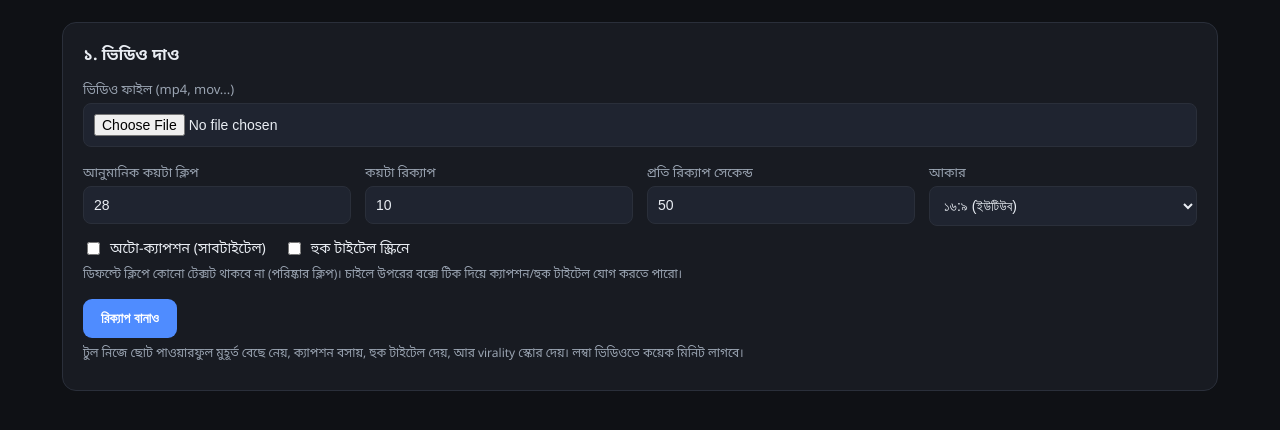
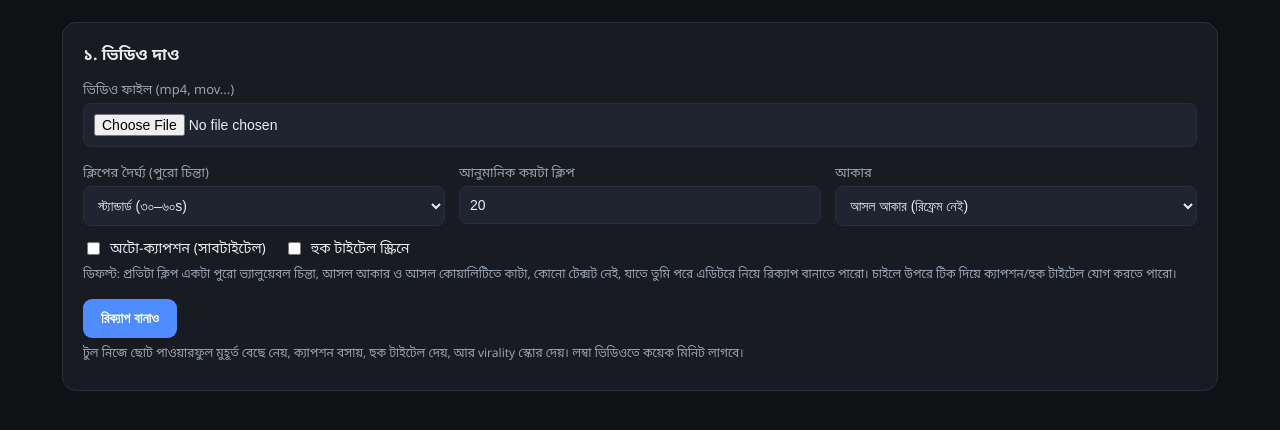
Before and after one commit to freelancerroman22/my-website, a Flask app: page / in a window 1280 px wide. Shown: the part 57-487 px from the top of the page. Run offline with Flask 3, Linux system fonts and the light colour scheme.

Commit message:
v1.4: full-thought clips with length ranges, original-quality cut (stream copy), no reframe default
Co-Authored-By: Claude Opus 4.8 <noreply@anthropic.com>
Claude-Session: https://claude.ai/code/session_015PiNtV795V5b52WazongBS

```diff
--- a/recap-studio/app.py
+++ b/recap-studio/app.py
@@ -83,12 +83,14 @@ def get_models(client, quality=False):
     order = found + [m for m in GEMINI_MODELS if m not in found]
     return order
 TRANSCRIBE_CHUNK_SEC = 600         # অডিও কত সেকেন্ডের টুকরো করে ট্রান্সক্রাইব করবে
-# ক্লিপ ছোট: কোনোটা মাত্র ৩ সে. (একটা পাঞ্চি লাইন), কোনোটা একটু বড়
-MIN_CLIP_SEC = 3
-MAX_CLIP_SEC = 20
-LEAD_IN = 0.25                     # ক্লিপের শুরুতে সামান্য আগে থেকে (প্রথম শব্দ যেন না কাটে)
-TAIL = 0.45                        # ক্লিপের শেষে সামান্য পরে পর্যন্ত
-RECAP_TARGET_SEC = 50              # একটা রিক্যাপ আনুমানিক কত সেকেন্ড হবে
+# ক্লিপ = একটা পুরো ভ্যালুয়েবল চিন্তা (হুক + শেষ পর্যন্ত punchline), ছোট টুকরো না
+CLIP_MIN_DEFAULT = 30              # ডিফল্ট ক্লিপ দৈর্ঘ্য রেঞ্জ (সেকেন্ড)
+CLIP_MAX_DEFAULT = 60
+ABS_MIN_CLIP = 5                   # একদম সর্বনিম্ন/সর্বোচ্চ সীমা
+ABS_MAX_CLIP = 200
+LEAD_IN = 0.3                      # ক্লিপের শুরুতে সামান্য আগে (প্রথম শব্দ যেন না কাটে)
+TAIL = 0.5                         # ক্লিপের শেষে সামান্য পরে পর্যন্ত
+RECAP_TARGET_SEC = 120            # রিক্যাপ লক্ষ্য ~২ মিনিট
 
 # আকার অনুযায়ী আউটপুট সাইজ (W, H)
 ASPECTS = {
@@ -254,8 +256,8 @@ def tidy_hook(hook: str) -> str:
     return h
 
 
-def find_clips(segments, target_clips):
-    """Gemini দিয়ে অনেকগুলো ছোট পাঞ্চি মুহূর্ত + হুক বের করা।"""
+def find_clips(segments, target_clips, clip_min=CLIP_MIN_DEFAULT, clip_max=CLIP_MAX_DEFAULT):
+    """Gemini দিয়ে অনেকগুলো পুরো-চিন্তার ভ্যালুয়েবল ক্লিপ + হুক বের করা।"""
     from google import genai
     if not API_KEY:
         raise RuntimeError("Gemini API key নেই।")
@@ -286,15 +288,17 @@ On Purpose, Mel Robbins এর মতো পডকাস্ট থেকে ভ
 মনে রাখো: কম কিন্তু সত্যিকারের পাওয়ারফুল ক্লিপ অনেক ভালো, দুর্বল ক্লিপে সংখ্যা ভরাট কোরো না।
 
 ক্লিপের নিয়ম (খুব জরুরি, রেফারেন্স স্টাইল):
-- প্রতিটা ক্লিপ খুব ছোট: {MIN_CLIP_SEC}-{MAX_CLIP_SEC} সেকেন্ড।
-- কিছু ক্লিপ হবে মাত্র ৩-৬ সেকেন্ডের, শুধু একটা পাঞ্চি লাইন, যদি সেই এক লাইনই
-  যথেষ্ট পাওয়ারফুল হয়।
-- একটা পুরো বড় অংশ নিও না; শুধু সবচেয়ে ধাক্কা-দেওয়া অংশটুকু কাটো।
-- ক্লিপ যেন কথার মাঝপথে শুরু বা শেষ না হয়।
+- প্রতিটা ক্লিপ হবে একটা **পুরো, সম্পূর্ণ চিন্তা** — একটা শক্তিশালী লাইন দিয়ে শুরু
+  (hook), তারপর সেই পয়েন্টটা বুঝিয়ে শেষে একটা payoff/punchline-এ শেষ।
+- দৈর্ঘ্য মোটামুটি {clip_min}-{clip_max} সেকেন্ড। চিন্তাটা সম্পূর্ণ করতে একটু কম-বেশি
+  হতে পারে, কিন্তু কখনো {ABS_MAX_CLIP} সেকেন্ডের বেশি না।
+- ক্লিপ যেন একটা স্বাভাবিক জায়গায় শুরু ও শেষ হয়, কথার মাঝপথে কেটে নয়।
+- punchline/সিদ্ধান্তের লাইনটা অবশ্যই ক্লিপের ভেতরে রাখো, কেটে ফেলো না।
+- একা দেখলে ক্লিপটা নিজে থেকেই সম্পূর্ণ ও বোধগম্য হতে হবে।
 
 hook লেখার নিয়ম (রেফারেন্স স্টাইল, খুব জরুরি):
-- hook হবে ক্লিপের ভেতরে বক্তার বলা সবচেয়ে ধাক্কা-দেওয়া আসল বাক্যটাই, প্রায়
-  হুবহু (verbatim)। নিজে থেকে নতুন টাইটেল বানাবে না।
+- hook হবে ক্লিপের শুরুর দিকের সবচেয়ে ধাক্কা-দেওয়া আসল বাক্যটাই, প্রায় হুবহু
+  (verbatim)। নিজে থেকে নতুন টাইটেল বানাবে না।
 - খুব ছোট রাখো, সর্বোচ্চ ৬-১০ শব্দ। দরকার হলে বড় বাক্যের সবচেয়ে পাঞ্চি অংশটুকু নাও।
 - একটা bold দাবি বা curiosity-gap প্রশ্ন, যা শুনে মানুষ থমকে যায়।
 - বর্ণনামূলক টাইটেল বা কোলন ( : ) লিখবে না।
@@ -349,10 +353,10 @@ scroll-stopping ও ভাইরাল হওয়ার যোগ্য। স
         if st >= max_end:          # ট্রান্সক্রিপ্টের বাইরে, বাদ
             continue
         en = min(en, max_end)
-        if en - st < MIN_CLIP_SEC:
-            en = min(st + MIN_CLIP_SEC, max_end)
-        if en - st > MAX_CLIP_SEC:
-            en = st + MAX_CLIP_SEC
+        if en - st < ABS_MIN_CLIP:      # খুব ছোট হলে বাদ (চিন্তা অসম্পূর্ণ)
+            continue
+        if en - st > ABS_MAX_CLIP:      # runaway হলে কাটি
+            en = st + ABS_MAX_CLIP
         if en <= st:
             continue
         try:
@@ -484,34 +488,63 @@ Format: Layer, Start, End, Style, Name, MarginL, MarginR, MarginV, Effect, Text
     return path
 
 
+def get_src_dims(video_path: Path):
+    out = subprocess.run(
+        ["ffprobe", "-v", "quiet", "-select_streams", "v:0",
+         "-show_entries", "stream=width,height", "-of", "csv=p=0", str(video_path)],
+        capture_output=True, text=True)
+    try:
+        w, h = out.stdout.strip().split(",")[:2]
+        return int(w), int(h)
+    except Exception:
+        return 1920, 1080
+
+
 def render_single_clip(job_id, clip, video_path, duration, opts, segments):
-    """একটা ক্লিপকে আলাদা ছোট ভিডিও বানানো (আকার + ক্যাপশন + হুক টাইটেল সহ)।"""
+    """একটা ক্লিপ আলাদা ভিডিও বানানো।
+    ডিফল্ট: আসল আকার, আসল কোয়ালিটি (stream copy, রি-এনকোড ছাড়া, দ্রুত)।
+    শুধু আকার বদলালে বা ক্যাপশন/হুক দিলে তখন রি-এনকোড হয়।"""
     start = max(0, clip["start"] - LEAD_IN)
     end = clip["end"] + TAIL
     if duration:
         end = min(end, duration)
     render_dur = end - start
 
-    aspect = opts.get("aspect", "9:16")
-    vf, w, h = aspect_filter(aspect)
+    aspect = opts.get("aspect", "original")
+    captions = opts.get("captions", False)
+    hook = opts.get("hook_title", False)
+    fname = f"{job_id}_clip_{clip['id']}.mp4"
+    out = CLIPS_DIR / fname
 
-    # ক্যাপশন/হুক টাইটেল ass ফাইল (WORK_DIR এ, cwd relative দিয়ে Windows path ঝামেলা এড়াই)
+    # পরিষ্কার ক্লিপ (আসল আকার, টেক্সট নেই) → stream copy, আসল কোয়ালিটি
+    if aspect in ("original", "", None) and not captions and not hook:
+        subprocess.run(
+            ["ffmpeg", "-y", "-ss", str(start), "-i", str(video_path),
+             "-t", str(render_dur), "-c", "copy",
+             "-avoid_negative_ts", "make_zero", "-movflags", "+faststart", str(out)],
+            check=True, capture_output=True)
+        return fname
+
+    # আকার বদল / ক্যাপশন / হুক → রি-এনকোড
+    if aspect in ("original", "", None):
+        w, h = get_src_dims(video_path)
+        vf = "setsar=1"
+    else:
+        vf, w, h = aspect_filter(aspect)
+
     ass_name = f"{job_id}_clip_{clip['id']}.ass"
     ass_path = WORK_DIR / ass_name
     ass_made = None
-    if opts.get("captions") or opts.get("hook_title"):
-        ass_made = build_ass(ass_path, clip, segments, w, h, start, render_dur,
-                             opts.get("captions", True), opts.get("hook_title", True))
+    if captions or hook:
+        ass_made = build_ass(ass_path, clip, segments, w, h, start, render_dur, captions, hook)
     if ass_made:
         vf = vf + f",ass={ass_name}"
 
-    fname = f"{job_id}_clip_{clip['id']}.mp4"
-    out = CLIPS_DIR / fname
     run_in = WORK_DIR if ass_made else None
     cmd = ["ffmpeg", "-y", "-ss", str(start), "-i", str(video_path),
            "-t", str(render_dur), "-vf", vf,
-           "-c:v", "libx264", "-preset", "veryfast", "-crf", "23",
-           "-c:a", "aac", "-b:a", "128k", "-ar", "48000",
+           "-c:v", "libx264", "-preset", "veryfast", "-crf", "20",
+           "-c:a", "aac", "-b:a", "160k", "-ar", "48000",
            "-movflags", "+faststart", str(out)]
     subprocess.run(cmd, check=True, capture_output=True, cwd=run_in)
     if ass_made:
@@ -628,8 +661,10 @@ def process_video(job_id, target_clips, num_recaps, recap_sec, opts):
         if not segments:
             raise RuntimeError("ট্রান্সক্রিপ্ট পাওয়া যায়নি। অডিও ঠিক আছে কিনা দেখো।")
 
-        job["step"] = "সেরা ছোট মুহূর্ত খোঁজা হচ্ছে..."
-        clips = find_clips(segments, target_clips)
+        job["step"] = "সেরা পুরো-চিন্তার মুহূর্ত খোঁজা হচ্ছে..."
+        clips = find_clips(segments, target_clips,
+                           opts.get("clip_min", CLIP_MIN_DEFAULT),
+                           opts.get("clip_max", CLIP_MAX_DEFAULT))
         if not clips:
             raise RuntimeError("কোনো ভালো ক্লিপ পাওয়া যায়নি। আবার চেষ্টা করো বা অন্য ভিডিও দাও।")
 
@@ -669,14 +704,18 @@ def api_upload():
     if not file:
         return jsonify(error="কোনো ভিডিও পাওয়া যায়নি"), 400
 
-    target_clips = int(request.form.get("num_clips", 28))
+    target_clips = int(request.form.get("num_clips", 20))
     num_recaps = int(request.form.get("num_recaps", 10))
     recap_sec = int(request.form.get("recap_sec", RECAP_TARGET_SEC))
-    aspect = request.form.get("aspect", "16:9")
-    if aspect not in ASPECTS:
-        aspect = "16:9"
+    clip_min = int(request.form.get("clip_min", CLIP_MIN_DEFAULT))
+    clip_max = int(request.form.get("clip_max", CLIP_MAX_DEFAULT))
+    aspect = request.form.get("aspect", "original")   # ডিফল্ট: আসল আকার, রিফ্রেম নেই
+    if aspect != "original" and aspect not in ASPECTS:
+        aspect = "original"
     opts = {
         "aspect": aspect,
+        "clip_min": clip_min,
+        "clip_max": clip_max,
         "captions": request.form.get("captions", "0") == "1",
         "hook_title": request.form.get("hook_title", "0") == "1",
     }
@@ -708,7 +747,7 @@ def api_status(job_id):
     return jsonify(
         status=job["status"], step=job["step"], error=job["error"],
         clips=job["clips"], recaps=job["recaps"],
-        post=job.get("post", {}), aspect=job.get("opts", {}).get("aspect", "9:16"),
+        post=job.get("post", {}), aspect=job.get("opts", {}).get("aspect", "original"),
     )
 
 
--- a/recap-studio/templates/index.html
+++ b/recap-studio/templates/index.html
@@ -93,12 +93,20 @@
     <label>ভিডিও ফাইল (mp4, mov...)</label>
     <input type="file" id="videoInput" accept="video/*">
     <div class="row" style="margin-top:6px">
-      <div><label>আনুমানিক কয়টা ক্লিপ</label><input type="number" id="numClips" value="28" min="6" max="60"></div>
-      <div><label>কয়টা রিক্যাপ</label><input type="number" id="numRecaps" value="10" min="1" max="20"></div>
-      <div><label>প্রতি রিক্যাপ সেকেন্ড</label><input type="number" id="recapSec" value="50" min="20" max="120"></div>
+      <div><label>ক্লিপের দৈর্ঘ্য (পুরো চিন্তা)</label>
+        <select id="clipLen">
+          <option value="15,30">ছোট (১৫–৩০s)</option>
+          <option value="30,60" selected>স্ট্যান্ডার্ড (৩০–৬০s)</option>
+          <option value="60,90">গভীর (৬০–৯০s)</option>
+          <option value="90,180">লম্বা (৯০s–৩m)</option>
+          <option value="15,180">মিক্স (১৫s–৩m)</option>
+        </select>
+      </div>
+      <div><label>আনুমানিক কয়টা ক্লিপ</label><input type="number" id="numClips" value="20" min="4" max="60"></div>
       <div><label>আকার</label>
         <select id="aspect">
-          <option value="16:9" selected>১৬:৯ (ইউটিউব)</option>
+          <option value="original" selected>আসল আকার (রিফ্রেম নেই)</option>
+          <option value="16:9">১৬:৯ (ইউটিউব)</option>
           <option value="9:16">৯:১৬ (রিলস/শর্টস)</option>
           <option value="1:1">১:১ (স্কয়ার)</option>
         </select>
@@ -108,7 +116,9 @@
       <label><input type="checkbox" id="captions"> অটো-ক্যাপশন (সাবটাইটেল)</label>
       <label><input type="checkbox" id="hookTitle"> হুক টাইটেল স্ক্রিনে</label>
     </div>
-    <div class="hint">ডিফল্টে ক্লিপে কোনো টেক্সট থাকবে না (পরিষ্কার ক্লিপ)। চাইলে উপরের বক্সে টিক দিয়ে ক্যাপশন/হুক টাইটেল যোগ করতে পারো।</div>
+    <div class="hint">ডিফল্ট: প্রতিটা ক্লিপ একটা পুরো ভ্যালুয়েবল চিন্তা, আসল আকার ও আসল কোয়ালিটিতে কাটা, কোনো টেক্সট নেই, যাতে তুমি পরে এডিটরে নিয়ে রিক্যাপ বানাতে পারো। চাইলে উপরে টিক দিয়ে ক্যাপশন/হুক টাইটেল যোগ করতে পারো।</div>
+    <input type="hidden" id="numRecaps" value="10">
+    <input type="hidden" id="recapSec" value="120">
     <div style="margin-top:16px"><button onclick="startUpload()">রিক্যাপ বানাও</button></div>
     <div class="hint">টুল নিজে ছোট পাওয়ারফুল মুহূর্ত বেছে নেয়, ক্যাপশন বসায়, হুক টাইটেল দেয়, আর virality স্কোর দেয়। লম্বা ভিডিওতে কয়েক মিনিট লাগবে।</div>
     <div class="err" id="uploadErr"></div>
@@ -200,6 +210,9 @@ async function startUpload(){
   fd.append("num_clips",document.getElementById("numClips").value);
   fd.append("num_recaps",document.getElementById("numRecaps").value);
   fd.append("recap_sec",document.getElementById("recapSec").value);
+  var clen=document.getElementById("clipLen").value.split(",");
+  fd.append("clip_min",clen[0]);
+  fd.append("clip_max",clen[1]);
   fd.append("aspect",document.getElementById("aspect").value);
   fd.append("captions",document.getElementById("captions").checked?"1":"0");
   fd.append("hook_title",document.getElementById("hookTitle").checked?"1":"0");
@@ -220,7 +233,7 @@ async function poll(){
   if(d.status==="error"){ document.getElementById("procErr").textContent="সমস্যা: "+(d.error||"অজানা"); return; }
   if(d.status==="done"){
     CLIPS=d.clips; RECAPS=d.recaps; POST=d.post||{};
-    const ar={"9:16":"9/16","1:1":"1/1","16:9":"16/9"}[d.aspect]||"9/16";
+    const ar={"9:16":"9/16","1:1":"1/1","16:9":"16/9","original":"16/9"}[d.aspect]||"16/9";
     document.documentElement.style.setProperty("--ar",ar);
     document.getElementById("progress").style.display="none";
     showPost(); showRecaps();
```
Also changed, not shown: 1 other file.
